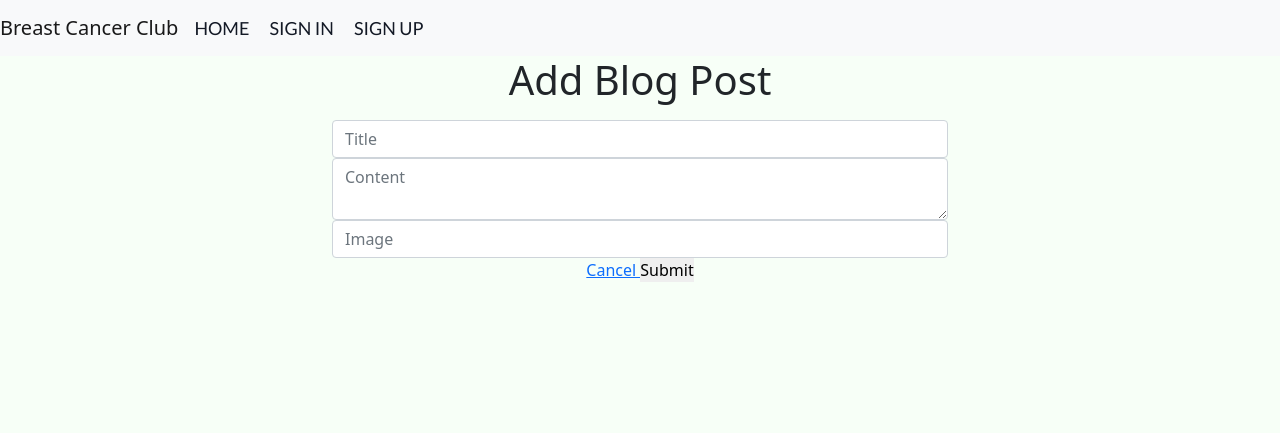
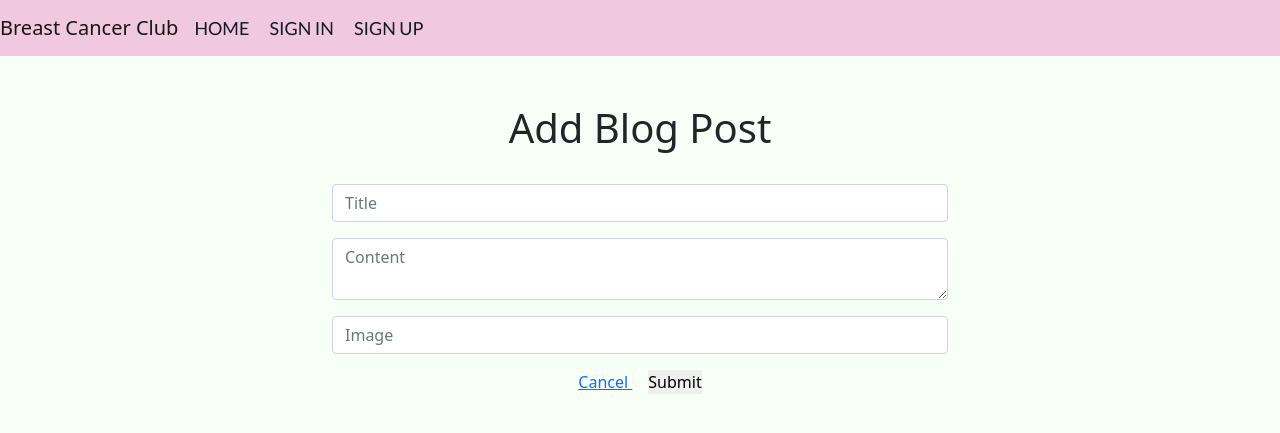
Before and after one commit to debbiect246/breast-cancer-club, a Flask app: page /add_blog in a window 1280 px wide. Shown: the top 433 px of the page. Run offline with Flask 2, Linux system fonts and the light colour scheme; data that the repository does not hold is empty; some libraries are stand-ins or nearby versions.

Commit message:
style: updated style and presentation

```diff
--- a/static/style.css
+++ b/static/style.css
@@ -14,9 +14,16 @@ body {
     background-color: #f7fff7;
 }
 
+.container-fluid {
+    margin-top: 3rem;
+}
+
 
 /*-------NAVBAR------*/
 
+.navbar {
+    background-color: #f0c8e0;
+}
 
 .menu-list {
     display: flex;
--- a/templates/add_blog.html
+++ b/templates/add_blog.html
@@ -14,17 +14,17 @@
         <div class="row form-container mb-5">
             <form class="col-10 offset-1 col-md-6 offset-md-3" method="POST" action="{{ url_for('add_blog') }}">
                 <div class="row pt-2">
-                    <div class="form-group col-12 text-center">
+                    <div class="form-group col-12 text-center my-3">
                         <label for="blog_title" class="d-none">Title</label>
                         <input type="text" class="form-control validate" id="blog_title" name="blog_title"
                             placeholder="Title" required>
                     </div>
-                    <div class="form-group col-12 text-center">
+                    <div class="form-group col-12 text-center mb-3">
                         <label for="content" class="d-none">Content</label>
                         <textarea id="content" class="form-control validate" name="content" placeholder="Content"
                             required></textarea>
                     </div>
-                    <div class="form-group col-12  text-center">
+                    <div class="form-group col-12  text-center mb-3">
                         <label for="image" class="d-none">Image</label>
                         <input type="url" class="form-control validate" id="image" name="image" placeholder="Image">
                     </div>
@@ -32,10 +32,10 @@
                 <div class="row text-center">
                     <div class="col-12">
                         <div>
-                            <a href="{{ url_for('blogs', username=session['user']) }}" class="btn-small cancelbtn">
+                            <a href="{{ url_for('blogs', username=session['user']) }}" class="btn-small cancelbtn mx-2">
                                 Cancel
                             </a>
-                            <button class="btn-small" type="submit">
+                            <button class="btn-small mx-2" type="submit">
                                 Submit
                             </button>
                         </div>
--- a/templates/base.html
+++ b/templates/base.html
@@ -22,7 +22,7 @@
 <body>
     <!--NAVIGATION-->
 <header>
-    <nav class="navbar navbar-expand-lg navbar-light bg-light">
+    <nav class="navbar navbar-expand-lg navbar-light">
         <a class="navbar-brand" href="#">Breast Cancer Club</a>
         <button class="navbar-toggler" type="button" data-bs-toggle="collapse" data-bs-target="#navbarNav" aria-controls="navbarNav" aria-expanded="false" aria-label="Toggle navigation">
           <span class="navbar-toggler-icon"></span>
--- a/templates/event_card.html
+++ b/templates/event_card.html
@@ -7,7 +7,7 @@
     <link href="https://unpkg.com/tailwindcss@^2/dist/tailwind.min.css" rel="stylesheet">
 </head>
 <body>
-    <div class="w-96 max-w-sm mx-auto bg-gradient-to-r from-white to-pink-400 rounded-lg shadow-lg border border-black py-2 pl-1 mt-2">
+    <div class="w-96 max-w-sm mx-auto bg-gradient-to-r from-white to-pink-400 rounded-lg shadow-lg border border-black py-2 pl-1 m-2">
         <div class="flex">
             <div class="grid flex-1 place-items-center">
                 <a href="#"><img src="{{meetUp.img_url}}" alt="A photo of my meet up {{meetUp.title}}" class="object-cover w-full h-32 p-1 rounded-lg" loading="lazy"></a>
```
Also changed, not shown: templates/events.html (+9 -8 lines), templates/profile.html (+5 -4 lines).
